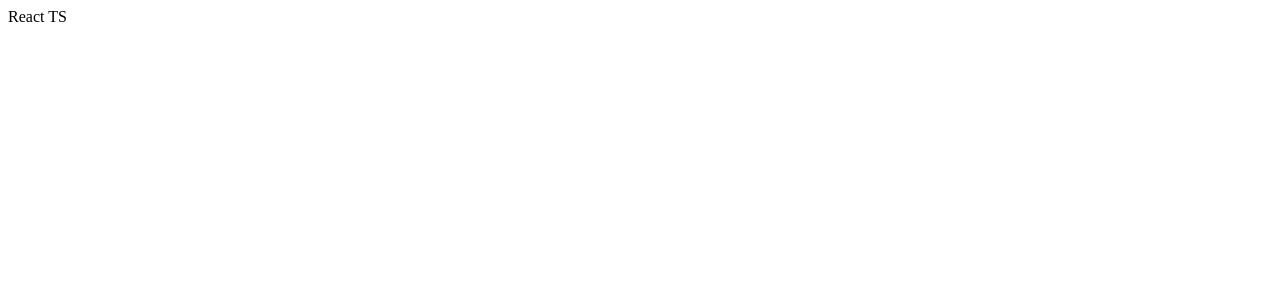
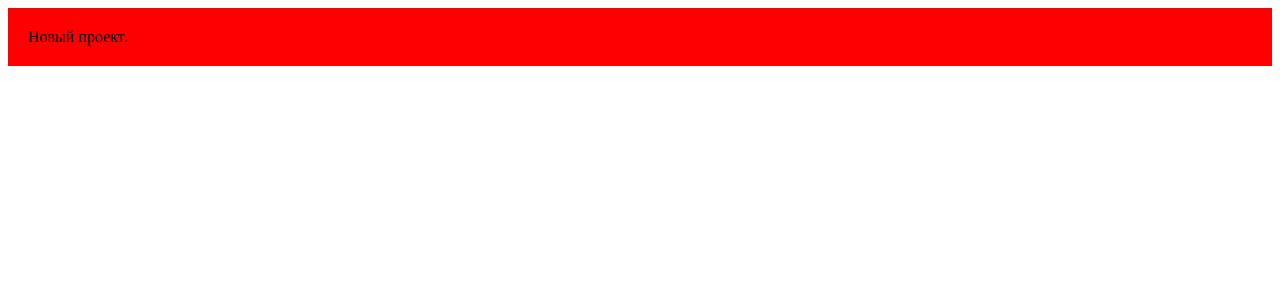
Before and after one commit to slavaMalenko/petersburg-bar, a React app: page / in a window 1280 px wide. Shown: the top 300 px of the page. Built offline with nearby package versions, Linux system fonts and the light colour scheme.

Commit message:
Добавлены некоторые настройки, написан тестовый компонент

```diff
--- a/src/App.tsx
+++ b/src/App.tsx
@@ -1,7 +1,15 @@
 import React from 'react';
-import ReactDOM from 'react-dom/client';
+import styled from 'styled-components';
 
-const root = ReactDOM.createRoot(
-    document.getElementById('root') as HTMLElement
+const TestDiv = styled.div`
+  background-color: red;
+  padding: 20px;
+`;
+
+const App: React.FC = () => (
+  <React.Fragment>
+    <TestDiv>Новый проект.</TestDiv>
+  </React.Fragment>
 );
-root.render(<div>React TS</div>);
+
+export default App;
--- /dev/null
+++ b/src/index.tsx
@@ -0,0 +1,12 @@
+import ReactDOM from 'react-dom/client';
+import { BrowserRouter } from 'react-router-dom';
+import App from './App';
+
+const root = ReactDOM.createRoot(
+  document.getElementById('root') as HTMLElement
+);
+root.render(
+  <BrowserRouter>
+    <App />
+  </BrowserRouter>
+);
--- a/webpack.config.js
+++ b/webpack.config.js
@@ -10,7 +10,7 @@ const paths = {
 module.exports = {
   context: paths.src, // базовая директория для точек входа и загрузчиков
   entry: {
-    app: './App.tsx', // точка входа в приложение
+    app: './index.tsx', // точка входа в приложение
   },
   output: {
     path: paths.dist, // путь для результатов сборки
```
Also changed, not shown: tsconfig.json (+3 -7 lines), 1 other file (tests, documents, lock files or other folders).
